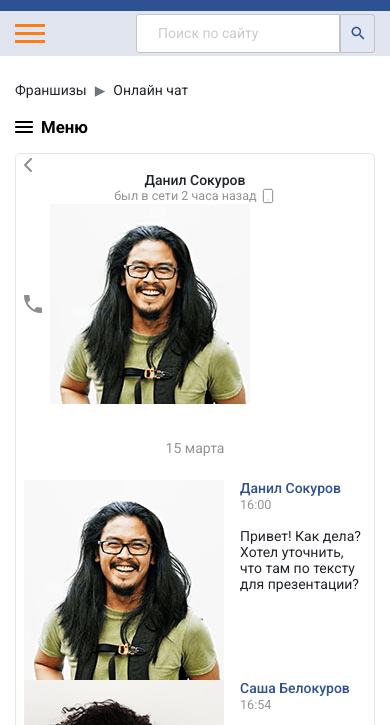
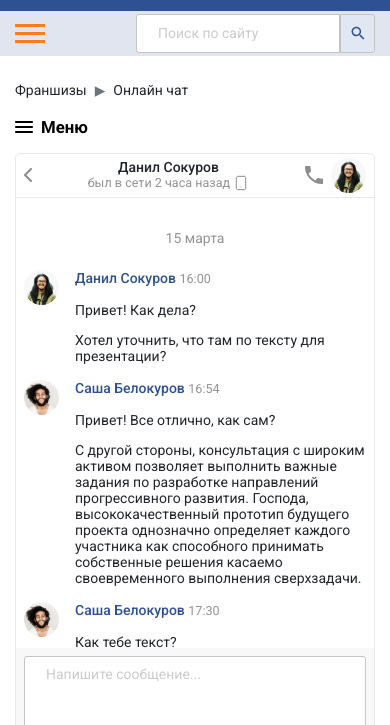
Before and after one commit to ngf93/mylife-pa, a plain HTML site: page chat-window.html in a window 390 px wide. Shown: the part 53-778 px from the top of the page. Drawn offline with Linux system fonts and the light colour scheme; a script that the page names is missing.

Commit message:
Update style.css

```diff
--- a/css/style.css
+++ b/css/style.css
@@ -1058,16 +1058,13 @@ CHAT
     padding: 1em 2em;
     font-size: .9em;
 }
-.chat-preview:nth-child(odd){
-    background-color: rgb(231 232 236 / 25%);
-}
-
+.chat-preview:nth-child(odd){background-color: rgb(231 232 236 / 25%);}
 .chat-preview .user {
     color: rgb(var(--color-1)/100%);
     text-align: center;
     width: 50px;
 }
-.chat-preview .user img {
+.chat-preview .user img, .chat-window .user img {
     width: 50px;
     height: 50px;
     object-fit: cover;
@@ -1082,11 +1079,49 @@ CHAT
     height: 4.8em;
     overflow: hidden;
 }
-
 .chat-preview .btns {
     display: flex;
     align-items: center;
     margin-left: 1em;
+}
+
+.chat-window {
+    position: relative;
+    overflow: hidden;
+}
+.chat-window .top {
+    display: flex;
+    align-items: center;
+    justify-content: space-between;
+    border-bottom: 1px solid #E7E8EC;
+}
+.chat-window .middle {
+    max-height: 700px;
+    overflow: auto;
+    overflow-anchor: revert;
+    scrollbar-color: rgb(155 155 155 / 46%) transparent;
+    scrollbar-width: thin;
+}
+.chat-window .middle::-webkit-scrollbar {
+    width: 6px;
+    height: 4px;
+    background-color: transparent;
+}
+.chat-window .middle::-webkit-scrollbar-thumb {
+    background-color: rgb(155 155 155 / 46%);
+    border-radius: 3px;
+    transition: .2s;
+}
+.chat-window .middle::-webkit-scrollbar-thumb:hover {background-color: gray;}
+.chat-window .middle::-webkit-scrollbar-button:vertical:start:decrement,
+.chat-window .middle::-webkit-scrollbar-button:vertical:end:increment,
+.chat-window .middle::-webkit-scrollbar-button:horizontal:start:decrement,
+.chat-window .middle::-webkit-scrollbar-button:horizontal:end:increment {
+    display: none;
+}
+.message p {margin-bottom: 1em;}
+.chat-window .bottom {
+    background-color: #F8F8F8;
 }
 
 @media (max-width: 991px){
@@ -1097,9 +1132,15 @@ CHAT
         margin-top: .5em;
         margin-left: 0;
     }
+    .chat-window .middle {max-height: 600px;}
 }
 @media (max-width: 575px){
     .chat-preview {padding: 1em;}
+    .chat-window .middle {max-height: 450px;}
+    .chat-window .user img {
+        width: 35px;
+        height: 35px;
+    }
 }
 
 
```
